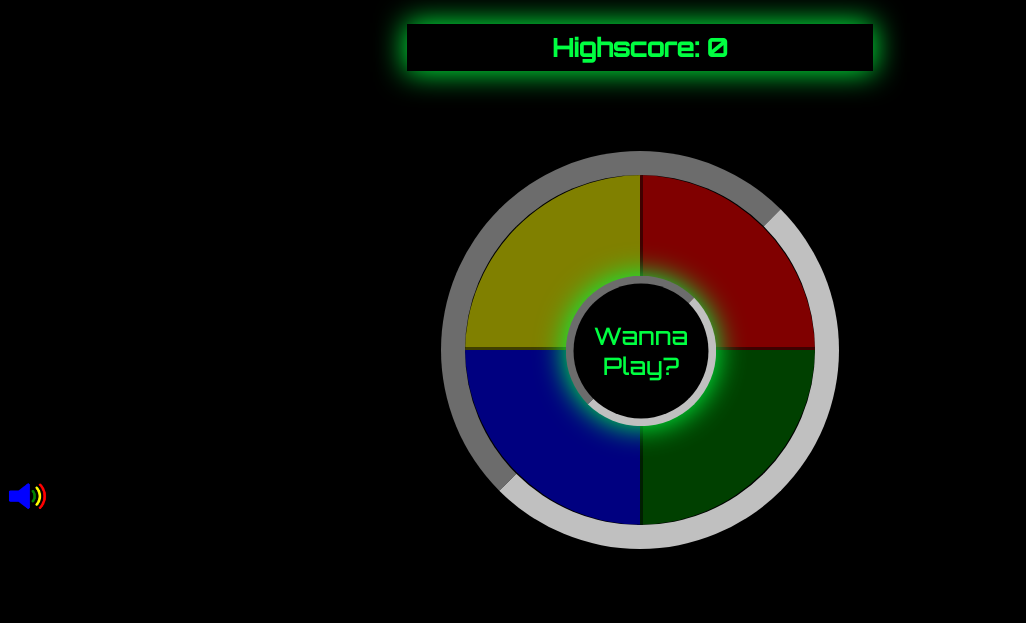
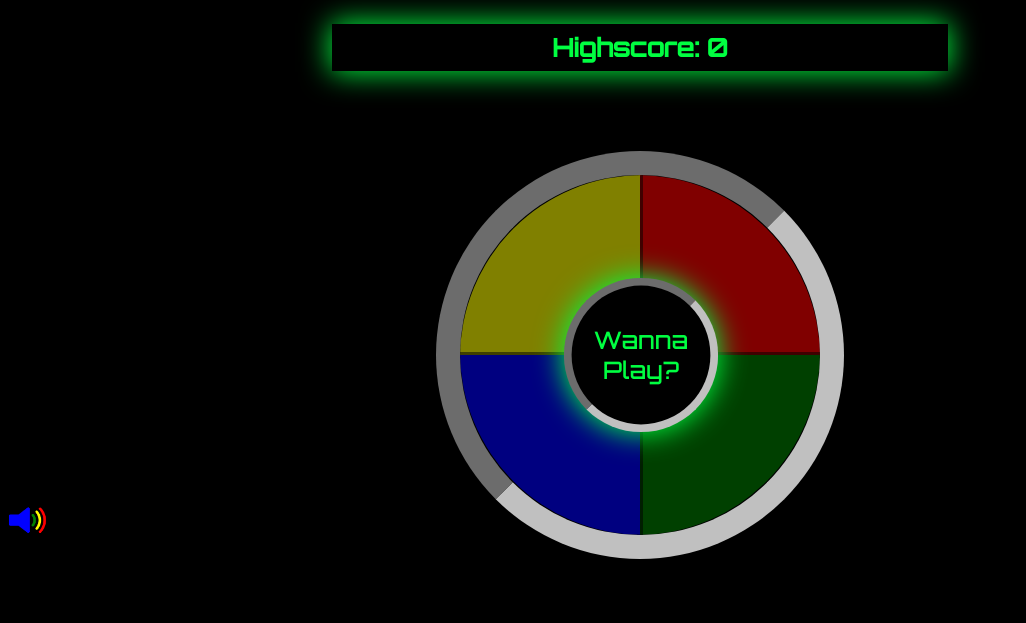
Before and after one commit to AndrewDHulse/SimonGame, a plain HTML site: page index.html in a window 1280 px wide. Shown: the part 244-867 px from the top of the page, without its empty margins (0-1026 px from the left). Before the commit the page ends 801 px from the top, so only its background shows below. Drawn offline with Linux system fonts and the light colour scheme; a web font is replaced by a local one.

Commit message:
changed some CSS units from px to vmin

```diff
--- a/style.css
+++ b/style.css
@@ -10,7 +10,6 @@ h1{
     align-items: center;
     justify-content: center;
     text-align: center;
-    margin-left: 75px;
 }
 #tagline{
     text-align: center;
@@ -35,12 +34,12 @@ h1{
     box-shadow: 0px 0px 30px 1px rgb(0,255,65);
     margin: 5vmin auto 10vmin;
     padding: 1vmin;
-    width: 450px;
+    width: 75vmin;
 }
 .board {
     border-radius: 50%;
-    height: 350px;
-    width: 350px;
+    height: 45vmin;
+    width: 45vmin;
     position: relative;
     display: flex;
     justify-content: center;
@@ -56,6 +55,7 @@ h1{
     height: 50%;
     display: flex;
     justify-content: center;
+    margin: 0 auto;
 }
 
 .board div:hover {
@@ -183,9 +183,9 @@ h1{
 
 .volControl{
     display: inline-flex ;
-    position: absolute;
+    position: sticky;
     bottom: 0;
-    padding-bottom:5vmin ;
+    padding-bottom:2vmin ;
 }
 
 #volumeLabel{
```
